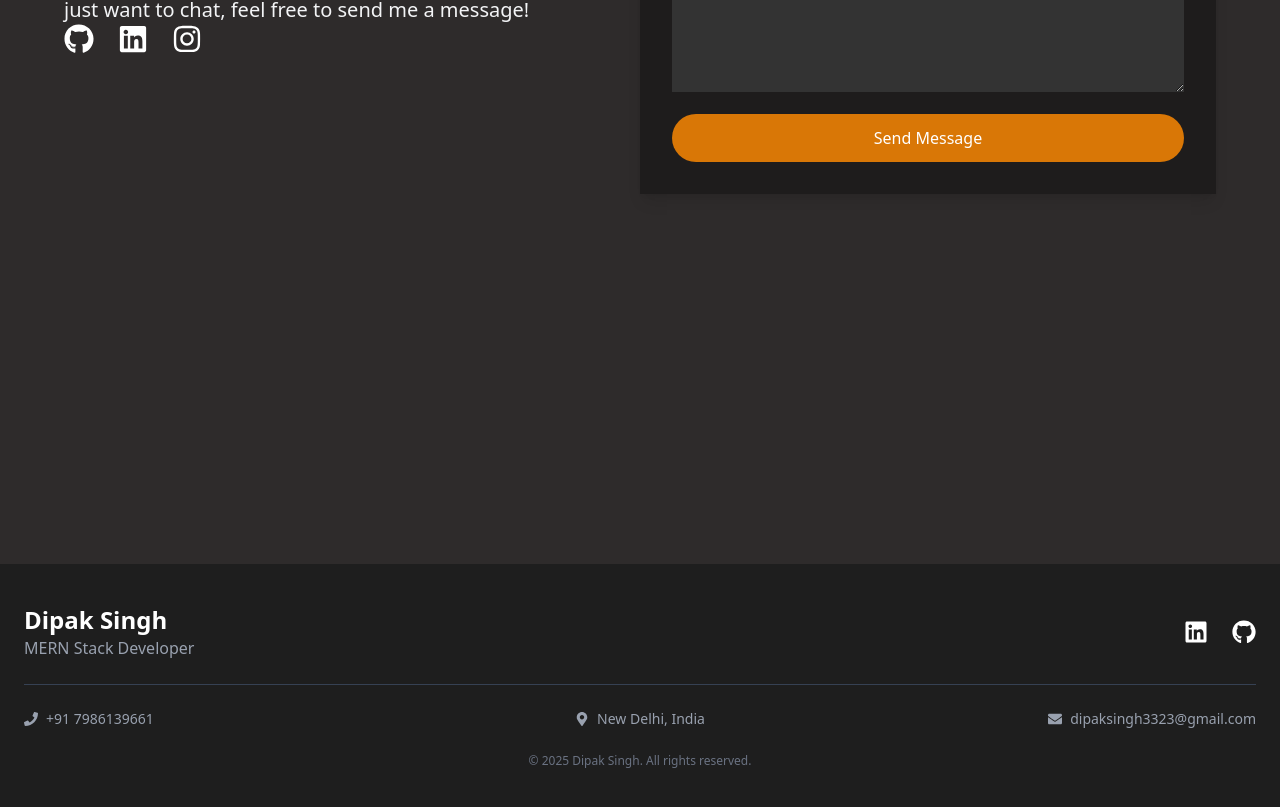
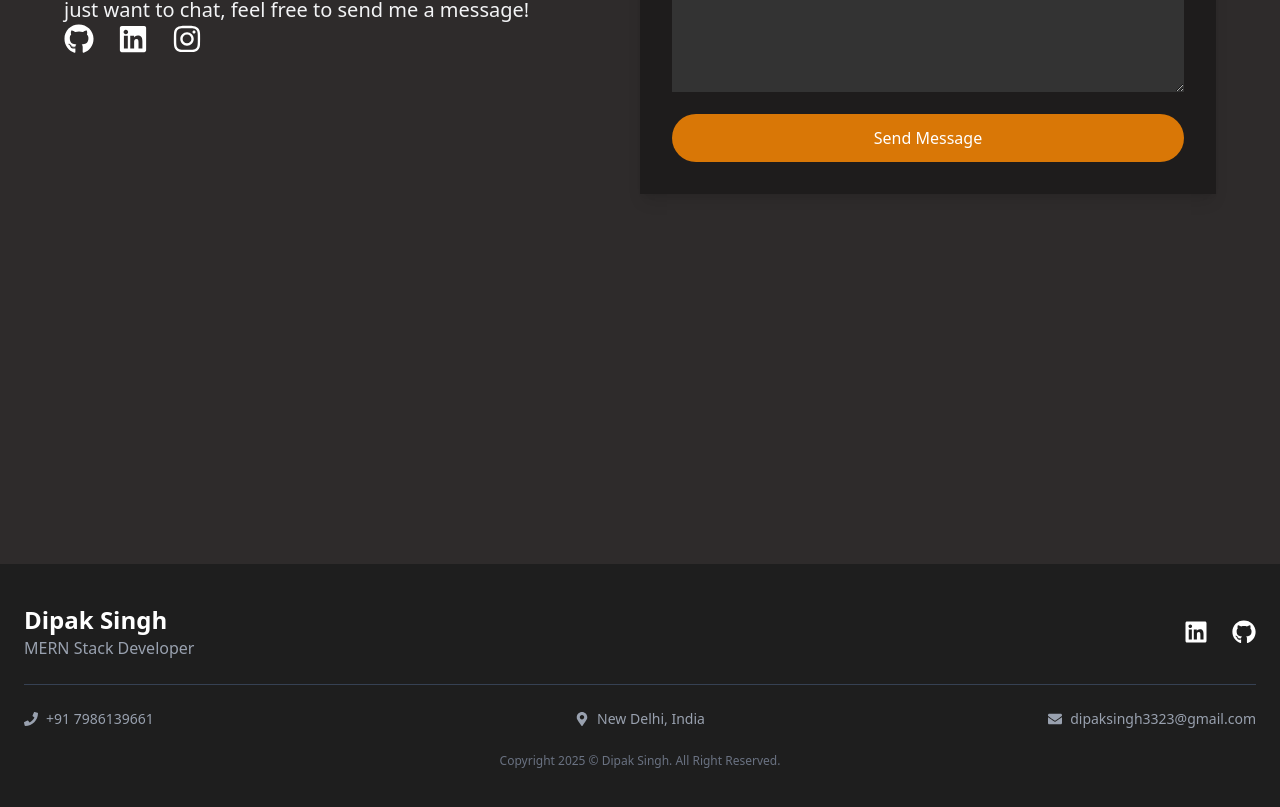
Before and after one commit to DipakSingh0111/portfolio-dipak, a React (Vite) app: page / in a window 1280 px wide. Shown: the part 3468-4275 px from the top of the page. Built offline with nearby package versions, Linux system fonts and the light colour scheme.

Commit message:
Footer Update

```diff
--- a/src/components/Footer.jsx
+++ b/src/components/Footer.jsx
@@ -30,7 +30,7 @@ const Footer = () => {
           <p className="flex items-center justify-center md:justify-center"><FaMapMarkerAlt className="mr-2" /> New Delhi, India</p>
           <p className="flex items-center justify-center md:justify-end"><FaEnvelope className="mr-2" /> dipaksingh3323@gmail.com</p>
         </div>
-        <p className="mt-6 text-gray-500 text-xs">© 2025 Dipak Singh. All rights reserved.</p>
+        <p className="mt-6 text-gray-500 text-xs">Copyright {new Date().getFullYear()} © Dipak Singh. All Right Reserved.</p>
       </div>
     </motion.footer>
   );
```
